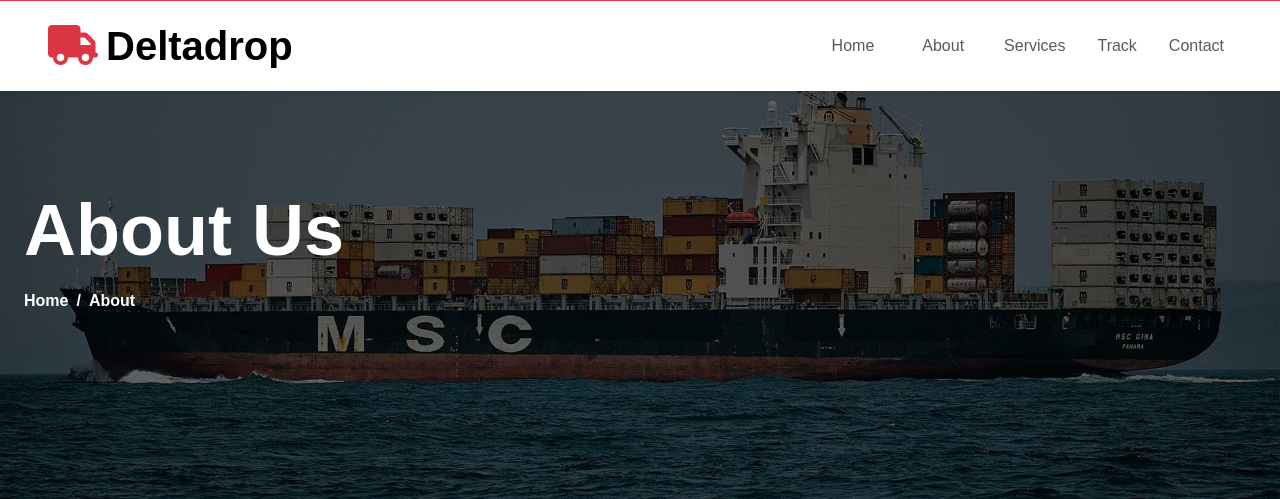
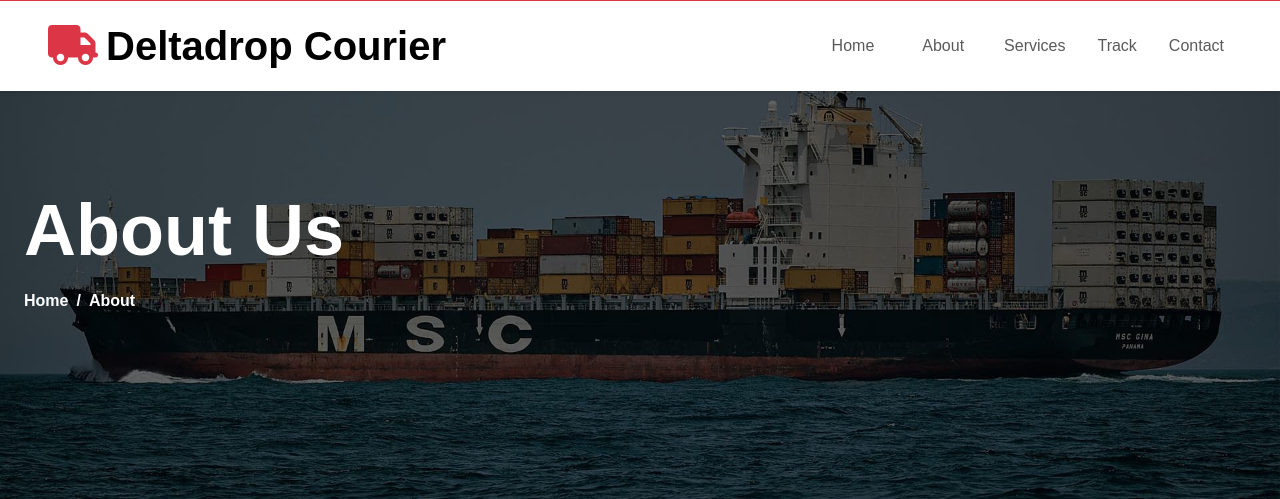
Before and after one commit to Lawson3rd/delivery_site, a Django app: page /about/ in a window 1280 px wide. Shown: the top 499 px of the page. Run offline with Django 5.2, Linux system fonts and the light colour scheme; some libraries are stand-ins or nearby versions.

Commit message:
add changes

```diff
--- a/tracking/templates/tracking/base.html
+++ b/tracking/templates/tracking/base.html
@@ -310,7 +310,7 @@
 <nav class="navbar navbar-expand-lg bg-white navbar-light py-3 px-4 px-lg-5 fixed-top shadow-sm border-top border-danger" style="z-index: 1030;">
   <a href="/" class="navbar-brand d-flex align-items-center">
     <h1 class="m-0 fw-bold">
-      <span class="text-danger"><i class="fa fa-truck me-2"></i></span>Deltadrop
+      <span class="text-danger"><i class="fa fa-truck me-2"></i></span>Deltadrop Courier
     </h1>
   </a>
   <button type="button" class="navbar-toggler" data-bs-toggle="collapse" data-bs-target="#navbarCollapse">
```
